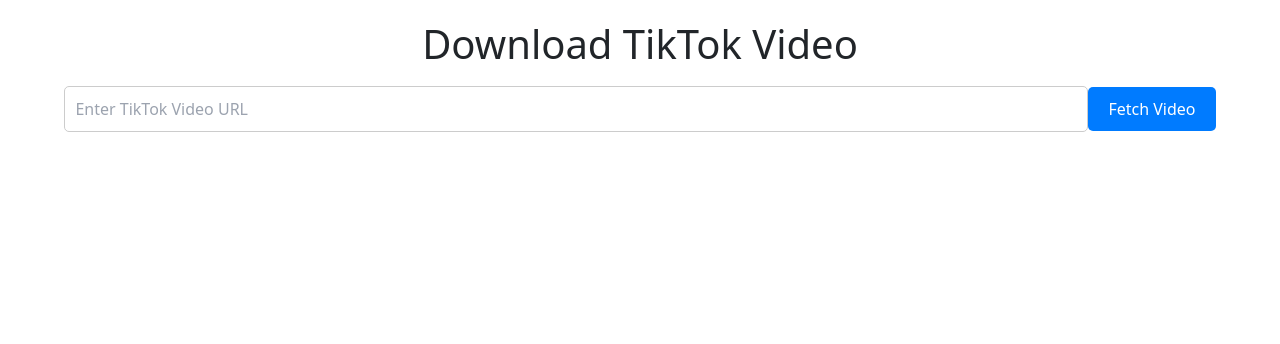
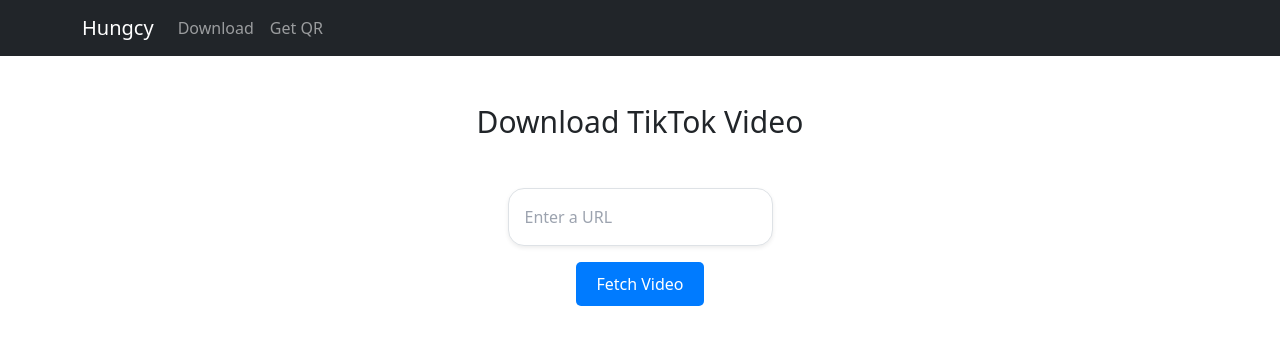
Before and after one commit to giahyng1502/my-website, a Next.js app: page /tiktok in a window 1280 px wide. Shown: the top 344 px of the page. Built offline with nearby package versions, Linux system fonts and the light colour scheme.

Commit message:
update api

```diff
--- a/package.json
+++ b/package.json
@@ -9,6 +9,7 @@
     "lint": "next lint"
   },
   "dependencies": {
+    "@heroicons/react": "^2.2.0",
     "@material-tailwind/react": "^2.1.10",
     "bootstrap": "^5.3.3",
     "next": "15.1.0",
--- /dev/null
+++ b/src/app/components/Header.tsx
@@ -0,0 +1,36 @@
+"use client";
+import { useRouter } from "next/navigation";
+import Container from "react-bootstrap/Container";
+import Nav from "react-bootstrap/Nav";
+import Navbar from "react-bootstrap/Navbar";
+
+function Header() {
+  const router = useRouter();
+  return (
+    <>
+      <Navbar bg="dark" data-bs-theme="dark">
+        <Container>
+          <Navbar.Brand>Hungcy</Navbar.Brand>
+          <Nav className="me-auto">
+            <Nav.Link
+              onClick={() => {
+                router.push("/tiktok");
+              }}
+            >
+              Download
+            </Nav.Link>
+            <Nav.Link
+              onClick={() => {
+                router.push("/");
+              }}
+            >
+              Get QR
+            </Nav.Link>
+          </Nav>
+        </Container>
+      </Navbar>
+    </>
+  );
+}
+
+export default Header;
--- a/src/app/layout.tsx
+++ b/src/app/layout.tsx
@@ -2,6 +2,7 @@
 import { Geist, Geist_Mono } from "next/font/google";
 import "./globals.css";
 import "bootstrap/dist/css/bootstrap.min.css";
+import Header from "./components/Header";
 const geistSans = Geist({
   variable: "--font-geist-sans",
   subsets: ["latin"],
@@ -27,6 +28,7 @@
       <body
         className={`${geistSans.variable} ${geistMono.variable} antialiased`}
       >
+        <Header />
         {children}
       </body>
     </html>
--- a/src/app/tiktok/layout.tsx
+++ /dev/null
@@ -1,34 +0,0 @@
-import type { Metadata } from "next";
-import { Geist, Geist_Mono } from "next/font/google";
-import "../globals.css";
-import "bootstrap/dist/css/bootstrap.min.css";
-const geistSans = Geist({
-  variable: "--font-geist-sans",
-  subsets: ["latin"],
-});
-
-const geistMono = Geist_Mono({
-  variable: "--font-geist-mono",
-  subsets: ["latin"],
-});
-
-export const metadata: Metadata = {
-  title: "Download Tiktok",
-  description: "Free Dowload Tiktok",
-};
-
-export default function RootLayout({
-  children,
-}: Readonly<{
-  children: React.ReactNode;
-}>) {
-  return (
-    <html lang="en">
-      <body
-        className={`${geistSans.variable} ${geistMono.variable} antialiased`}
-      >
-        {children}
-      </body>
-    </html>
-  );
-}
--- a/src/app/tiktok/page.js
+++ b/src/app/tiktok/page.js
@@ -1,7 +1,7 @@
 "use client";
+import { ClipboardIcon } from "@heroicons/react/16/solid";
 import { useState } from "react";
-import { Button, Card, Spinner } from "react-bootstrap";
-
+import { Button, Card, Container, Spinner } from "react-bootstrap";
 const DownLoadTiktok = () => {
   const [url, setUrl] = useState(""); // URL người dùng nhập
   const [videoUrl, setVideoUrl] = useState({}); // Video URL
@@ -21,19 +21,10 @@
 
     setLoading(true);
     setError(""); // Clear any previous error message
-    const apiUrl = `https://tiktok-video-no-watermark2.p.rapidapi.com/?url=${encodeURIComponent(
-      url
-    )}&hd=1`;
-    const options = {
-      method: "GET",
-      headers: {
-        "x-rapidapi-key": "b727548c78mshc383ecf5117c896p1a1ddbjsna2e2b334e9d3",
-        "x-rapidapi-host": "tiktok-video-no-watermark2.p.rapidapi.com",
-      },
-    };
+    const apiUrl = `https://toptop.huuhuybn.workers.dev/?link=${url}`;
 
     try {
-      const response = await fetch(apiUrl, options);
+      const response = await fetch(apiUrl);
       const result = await response.json();
       if (result.data && result.data.hdplay) {
         setVideoUrl(result.data);
@@ -47,7 +38,15 @@
       setLoading(false);
     }
   };
-
+  const handlePaste = async () => {
+    try {
+      navigator.clipboard.readText().then((text) => {
+        setUrl(text);
+      });
+    } catch (error) {
+      console.error("Clipboard error:", error);
+    }
+  };
   const handleDownload = async () => {
     if (videoUrl && videoUrl.hdplay) {
       setDownloading(true); // Start downloading process
@@ -75,23 +74,33 @@
   };
 
   return (
-    <div style={{ textAlign: "center", marginTop: "20px" }}>
-      <h1>Download TikTok Video</h1>
-      <input
-        type="text"
-        placeholder="Enter TikTok Video URL"
-        value={url}
-        onChange={(e) => setUrl(e.target.value)}
-        style={{
-          width: "80%",
-          padding: "10px",
-          margin: "10px 0",
-          borderRadius: "5px",
-          border: "1px solid #ccc",
-        }}
-      />
+    <Container
+      className="d-flex flex-column align-items-center"
+      style={{ height: "100vh" }}
+    >
+      <h1 className="my-5" style={{ fontSize: 30 }}>
+        Download TikTok Video
+      </h1>
+      <div className="relative w-full">
+        <button
+          onClick={() => {
+            handlePaste();
+          }}
+        >
+          <ClipboardIcon className="absolute right-3 top-1/2 transform -translate-y-1/2 text-gray-800 h-7 w-7" />
+        </button>
+        <input
+          className="w-100 p-3 pl-10 border border-gray-300 shadow-sm focus:outline-none focus:ring-2 focus:ring-blue-500 focus:border-blue-500 transition duration-300"
+          type="text"
+          style={{ borderRadius: 16 }}
+          value={url}
+          onChange={(e) => setUrl(e.target.value)}
+          placeholder="Enter a URL"
+        />
+      </div>
       <button
         onClick={fetchVideo}
+        className="mt-3"
         style={{
           padding: "10px 20px",
           backgroundColor: "#007bff",
@@ -154,7 +163,7 @@
           </Card>
         </div>
       )}
-    </div>
+    </Container>
   );
 };
 
```
Also changed, not shown: src/app/page.tsx (+27 -12 lines), 1 other file (tests, documents, lock files or other folders).
